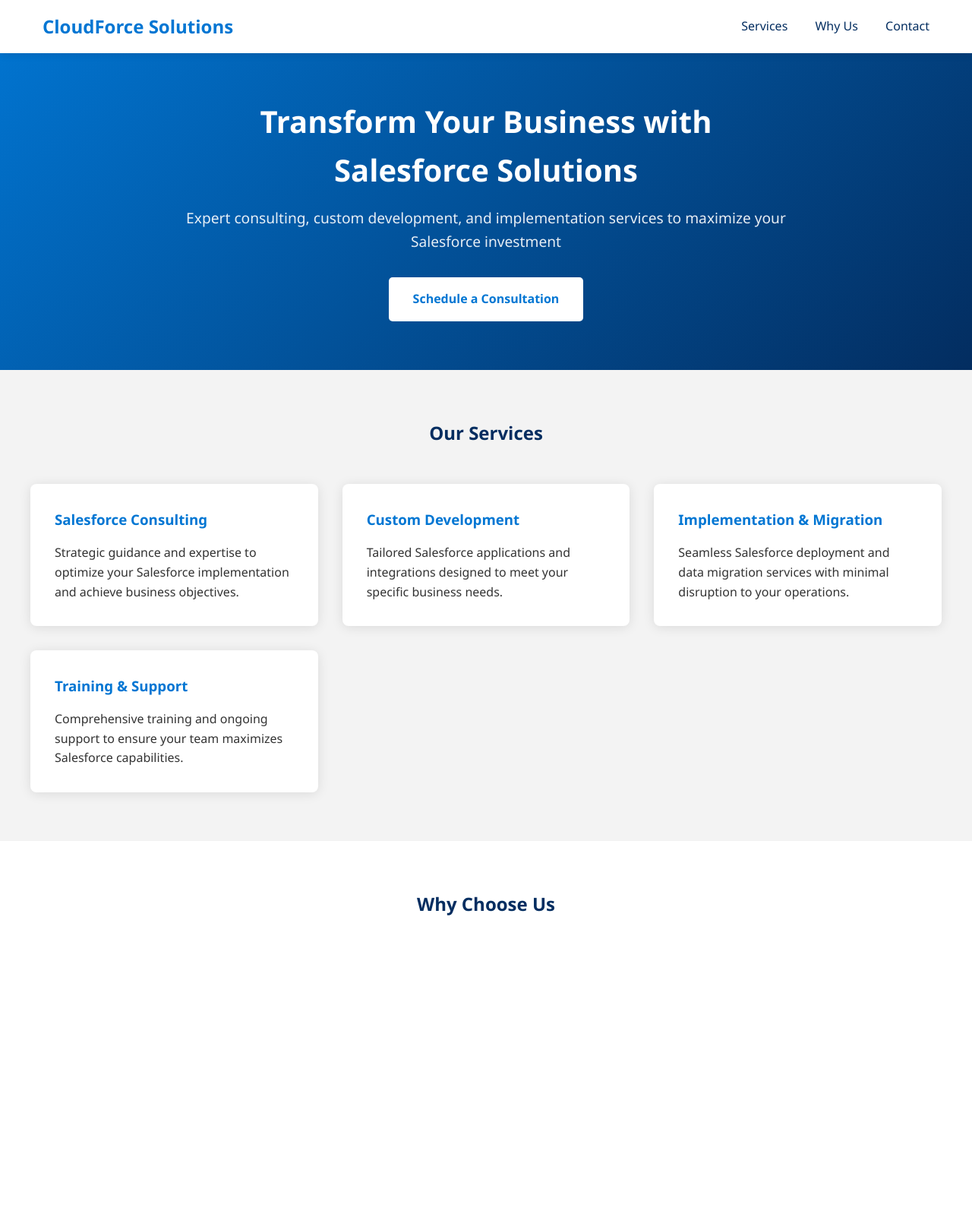
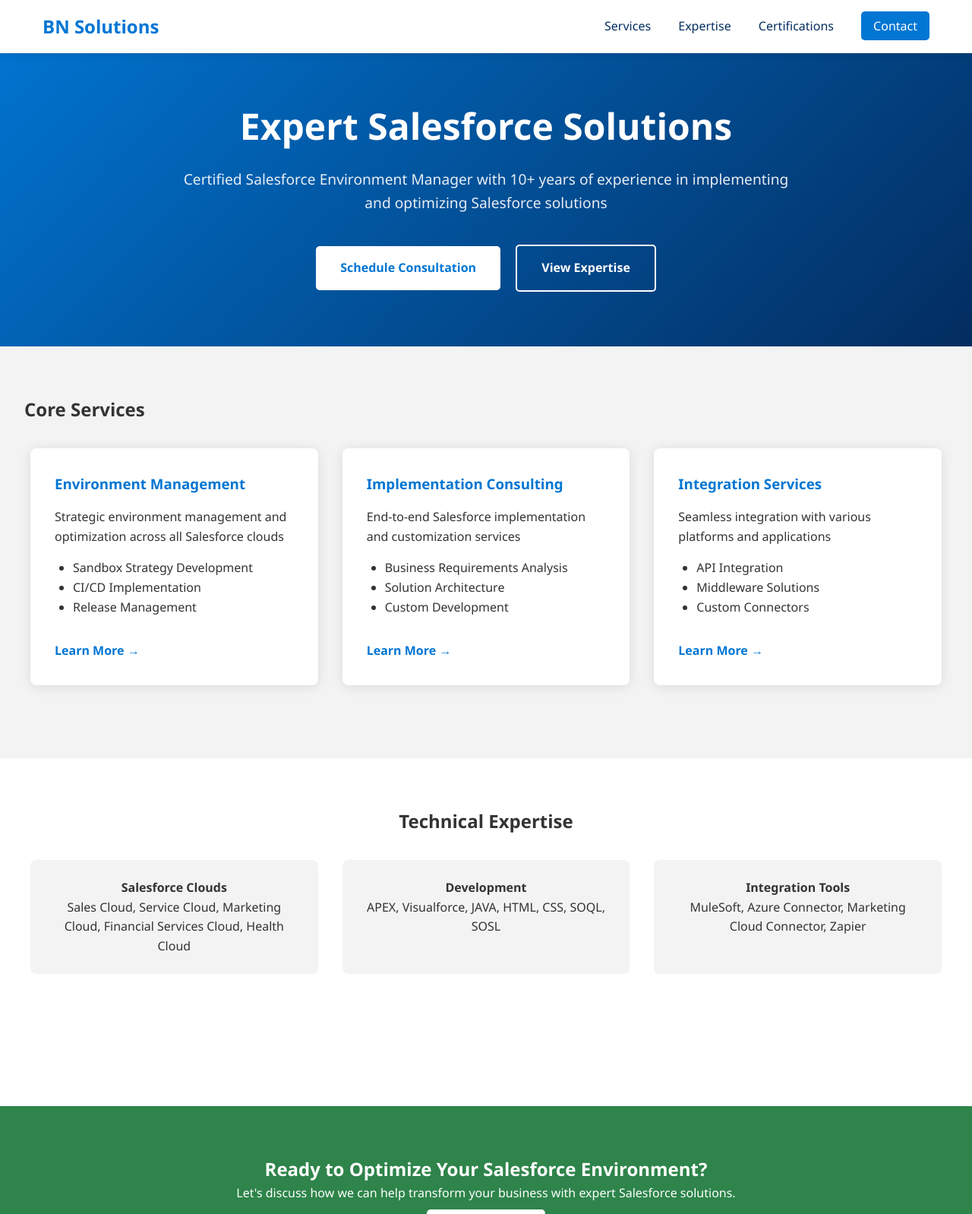
Before and after one commit to anudeepc/newTestWeb, a plain HTML site: page index.html in a window 1280 px wide. Shown: the top 1598 px of the page at 76% size. Drawn offline with Linux system fonts and the light colour scheme.

Commit message:
Create main page and styles

```diff
--- a/index.html
+++ b/index.html
@@ -3,271 +3,108 @@
 <head>
     <meta charset="UTF-8">
     <meta name="viewport" content="width=device-width, initial-scale=1.0">
-    <title>CloudForce Solutions - Salesforce Consulting & Development</title>
-    <style>
-        :root {
-            --primary: #0176d3;  /* Salesforce blue */
-            --secondary: #032d60;
-            --accent: #2e844a;
-            --light: #f3f3f3;
-            --dark: #032d60;
-        }
-
-        * {
-            margin: 0;
-            padding: 0;
-            box-sizing: border-box;
-            font-family: 'Segoe UI', Roboto, 'Helvetica Neue', Arial, sans-serif;
-        }
-
-        body {
-            line-height: 1.6;
-            color: #333;
-        }
-
-        /* Navigation */
-        .nav {
-            background: white;
-            box-shadow: 0 2px 10px rgba(0,0,0,0.1);
-            position: fixed;
-            width: 100%;
-            top: 0;
-            z-index: 1000;
-        }
-
-        .nav-content {
-            max-width: 1200px;
-            margin: 0 auto;
-            padding: 1rem;
-            display: flex;
-            justify-content: space-between;
-            align-items: center;
-        }
-
-        .logo {
-            font-size: 1.5rem;
-            font-weight: bold;
-            color: var(--primary);
-            text-decoration: none;
-        }
-
-        .nav-links a {
-            text-decoration: none;
-            color: var(--dark);
-            margin-left: 2rem;
-            font-weight: 500;
-            transition: color 0.3s;
-        }
-
-        .nav-links a:hover {
-            color: var(--primary);
-        }
-
-        /* Hero Section */
-        .hero {
-            background: linear-gradient(135deg, var(--primary), var(--secondary));
-            color: white;
-            padding: 8rem 2rem 4rem;
-            text-align: center;
-        }
-
-        .hero-content {
-            max-width: 800px;
-            margin: 0 auto;
-        }
-
-        .hero h1 {
-            font-size: 2.5rem;
-            margin-bottom: 1rem;
-        }
-
-        .hero p {
-            font-size: 1.2rem;
-            margin-bottom: 2rem;
-            opacity: 0.9;
-        }
-
-        /* Services Section */
-        .services {
-            padding: 4rem 2rem;
-            background: var(--light);
-        }
-
-        .section-title {
-            text-align: center;
-            margin-bottom: 3rem;
-            color: var(--dark);
-        }
-
-        .services-grid {
-            display: grid;
-            grid-template-columns: repeat(auto-fit, minmax(300px, 1fr));
-            gap: 2rem;
-            max-width: 1200px;
-            margin: 0 auto;
-        }
-
-        .service-card {
-            background: white;
-            padding: 2rem;
-            border-radius: 8px;
-            box-shadow: 0 2px 15px rgba(0,0,0,0.1);
-            transition: transform 0.3s;
-        }
-
-        .service-card:hover {
-            transform: translateY(-5px);
-        }
-
-        .service-card h3 {
-            color: var(--primary);
-            margin-bottom: 1rem;
-        }
-
-        /* CTA Section */
-        .cta {
-            background: var(--accent);
-            color: white;
-            padding: 4rem 2rem;
-            text-align: center;
-        }
-
-        .button {
-            display: inline-block;
-            padding: 1rem 2rem;
-            background: white;
-            color: var(--primary);
-            text-decoration: none;
-            border-radius: 5px;
-            font-weight: bold;
-            transition: transform 0.3s;
-        }
-
-        .button:hover {
-            transform: scale(1.05);
-        }
-
-        /* Why Us Section */
-        .why-us {
-            padding: 4rem 2rem;
-            background: white;
-        }
-
-        .stats-grid {
-            display: grid;
-            grid-template-columns: repeat(auto-fit, minmax(200px, 1fr));
-            gap: 2rem;
-            max-width: 1000px;
-            margin: 0 auto;
-            text-align: center;
-        }
-
-        .stat-card {
-            padding: 1.5rem;
-        }
-
-        .stat-number {
-            font-size: 2.5rem;
-            color: var(--primary);
-            font-weight: bold;
-            margin-bottom: 0.5rem;
-        }
-
-        /* Footer */
-        footer {
-            background: var(--dark);
-            color: white;
-            padding: 2rem;
-            text-align: center;
-        }
-
-        @media (max-width: 768px) {
-            .nav-links {
-                display: none;
-            }
-
-            .hero h1 {
-                font-size: 2rem;
-            }
-
-            .services-grid {
-                grid-template-columns: 1fr;
-            }
-        }
-    </style>
+    <title>BN Solutions - Salesforce Consulting Excellence</title>
+    <link rel="stylesheet" href="styles.css">
 </head>
 <body>
     <nav class="nav">
         <div class="nav-content">
-            <a href="#" class="logo">CloudForce Solutions</a>
+            <a href="index.html" class="logo">BN Solutions</a>
             <div class="nav-links">
-                <a href="#services">Services</a>
-                <a href="#why-us">Why Us</a>
-                <a href="#contact">Contact</a>
+                <a href="services.html">Services</a>
+                <a href="expertise.html">Expertise</a>
+                <a href="certifications.html">Certifications</a>
+                <a href="contact.html" class="nav-cta">Contact</a>
             </div>
         </div>
     </nav>
 
     <section class="hero">
         <div class="hero-content">
-            <h1>Transform Your Business with Salesforce Solutions</h1>
-            <p>Expert consulting, custom development, and implementation services to maximize your Salesforce investment</p>
-            <a href="#contact" class="button">Schedule a Consultation</a>
-        </div>
-    </section>
-
-    <section class="services" id="services">
-        <h2 class="section-title">Our Services</h2>
-        <div class="services-grid">
-            <div class="service-card">
-                <h3>Salesforce Consulting</h3>
-                <p>Strategic guidance and expertise to optimize your Salesforce implementation and achieve business objectives.</p>
-            </div>
-            <div class="service-card">
-                <h3>Custom Development</h3>
-                <p>Tailored Salesforce applications and integrations designed to meet your specific business needs.</p>
-            </div>
-            <div class="service-card">
-                <h3>Implementation & Migration</h3>
-                <p>Seamless Salesforce deployment and data migration services with minimal disruption to your operations.</p>
-            </div>
-            <div class="service-card">
-                <h3>Training & Support</h3>
-                <p>Comprehensive training and ongoing support to ensure your team maximizes Salesforce capabilities.</p>
+            <h1>Expert Salesforce Solutions</h1>
+            <p class="hero-subtitle">Certified Salesforce Environment Manager with 10+ years of experience in implementing and optimizing Salesforce solutions</p>
+            <div class="hero-buttons">
+                <a href="contact.html" class="button primary">Schedule Consultation</a>
+                <a href="expertise.html" class="button secondary">View Expertise</a>
             </div>
         </div>
     </section>
 
-    <section class="why-us" id="why-us">
-        <h2 class="section-title">Why Choose Us</h2>
-        <div class="stats-grid">
-            <div class="stat-card">
-                <div class="stat-number">10+</div>
-                <p>Years Experience</p>
+    <section class="key-services">
+        <h2>Core Services</h2>
+        <div class="services-grid">
+            <div class="service-card">
+                <h3>Environment Management</h3>
+                <p>Strategic environment management and optimization across all Salesforce clouds</p>
+                <ul>
+                    <li>Sandbox Strategy Development</li>
+                    <li>CI/CD Implementation</li>
+                    <li>Release Management</li>
+                </ul>
+                <a href="services.html#environment" class="learn-more">Learn More →</a>
             </div>
-            <div class="stat-card">
-                <div class="stat-number">200+</div>
-                <p>Projects Completed</p>
+            <div class="service-card">
+                <h3>Implementation Consulting</h3>
+                <p>End-to-end Salesforce implementation and customization services</p>
+                <ul>
+                    <li>Business Requirements Analysis</li>
+                    <li>Solution Architecture</li>
+                    <li>Custom Development</li>
+                </ul>
+                <a href="services.html#consulting" class="learn-more">Learn More →</a>
             </div>
-            <div class="stat-card">
-                <div class="stat-number">98%</div>
-                <p>Client Satisfaction</p>
-            </div>
-            <div class="stat-card">
-                <div class="stat-number">50+</div>
-                <p>Certified Experts</p>
+            <div class="service-card">
+                <h3>Integration Services</h3>
+                <p>Seamless integration with various platforms and applications</p>
+                <ul>
+                    <li>API Integration</li>
+                    <li>Middleware Solutions</li>
+                    <li>Custom Connectors</li>
+                </ul>
+                <a href="services.html#integration" class="learn-more">Learn More →</a>
             </div>
         </div>
     </section>
 
-    <section class="cta">
-        <h2>Ready to Transform Your Business?</h2>
-        <p>Let's discuss how we can help you leverage Salesforce to achieve your goals.</p>
-        <a href="#contact" class="button">Get Started</a>
+    <section class="expertise-highlight">
+        <h2>Technical Expertise</h2>
+        <div class="expertise-grid">
+            <div class="expertise-card">
+                <h4>Salesforce Clouds</h4>
+                <p>Sales Cloud, Service Cloud, Marketing Cloud, Financial Services Cloud, Health Cloud</p>
+            </div>
+            <div class="expertise-card">
+                <h4>Development</h4>
+                <p>APEX, Visualforce, JAVA, HTML, CSS, SOQL, SOSL</p>
+            </div>
+            <div class="expertise-card">
+                <h4>Integration Tools</h4>
+                <p>MuleSoft, Azure Connector, Marketing Cloud Connector, Zapier</p>
+            </div>
+        </div>
+        <a href="expertise.html" class="button secondary">View Full Profile</a>
+    </section>
+
+    <section class="cta-section">
+        <h2>Ready to Optimize Your Salesforce Environment?</h2>
+        <p>Let's discuss how we can help transform your business with expert Salesforce solutions.</p>
+        <a href="contact.html" class="button primary">Get Started</a>
     </section>
 
     <footer>
-        <p>&copy; 2024 CloudForce Solutions. All rights reserved.</p>
+        <div class="footer-content">
+            <div class="footer-info">
+                <h3>BN Solutions</h3>
+                <p>Expert Salesforce Consulting & Implementation Services</p>
+            </div>
+            <div class="footer-contact">
+                <p>Email: bhavananeelagiri@gmail.com</p>
+                <p>Phone: +61 415 735 904</p>
+            </div>
+        </div>
+        <div class="footer-bottom">
+            <p>&copy; 2024 BN Solutions. All rights reserved.</p>
+        </div>
     </footer>
 </body>
 </html>
--- /dev/null
+++ b/styles.css
@@ -0,0 +1,230 @@
+:root {
+    --primary: #0176d3;
+    --secondary: #032d60;
+    --accent: #2e844a;
+    --light: #f3f3f3;
+    --dark: #032d60;
+    --text: #333;
+    --text-light: #666;
+}
+
+* {
+    margin: 0;
+    padding: 0;
+    box-sizing: border-box;
+    font-family: 'Segoe UI', Roboto, 'Helvetica Neue', Arial, sans-serif;
+}
+
+body {
+    line-height: 1.6;
+    color: var(--text);
+}
+
+/* Navigation */
+.nav {
+    background: white;
+    box-shadow: 0 2px 10px rgba(0,0,0,0.1);
+    position: fixed;
+    width: 100%;
+    top: 0;
+    z-index: 1000;
+}
+
+.nav-content {
+    max-width: 1200px;
+    margin: 0 auto;
+    padding: 1rem;
+    display: flex;
+    justify-content: space-between;
+    align-items: center;
+}
+
+.logo {
+    font-size: 1.5rem;
+    font-weight: bold;
+    color: var(--primary);
+    text-decoration: none;
+}
+
+.nav-links a {
+    text-decoration: none;
+    color: var(--dark);
+    margin-left: 2rem;
+    font-weight: 500;
+    transition: color 0.3s;
+}
+
+.nav-links a:hover {
+    color: var(--primary);
+}
+
+.nav-cta {
+    background: var(--primary);
+    color: white !important;
+    padding: 0.5rem 1rem;
+    border-radius: 5px;
+}
+
+.nav-cta:hover {
+    background: var(--secondary);
+}
+
+/* Hero Section */
+.hero {
+    background: linear-gradient(135deg, var(--primary), var(--secondary));
+    color: white;
+    padding: 8rem 2rem 4rem;
+    text-align: center;
+}
+
+.hero-content {
+    max-width: 800px;
+    margin: 0 auto;
+}
+
+.hero h1 {
+    font-size: 3rem;
+    margin-bottom: 1rem;
+}
+
+.hero-subtitle {
+    font-size: 1.2rem;
+    margin-bottom: 2rem;
+    opacity: 0.9;
+}
+
+/* Buttons */
+.button {
+    display: inline-block;
+    padding: 1rem 2rem;
+    text-decoration: none;
+    border-radius: 5px;
+    font-weight: bold;
+    transition: all 0.3s;
+    margin: 0.5rem;
+}
+
+.primary {
+    background: white;
+    color: var(--primary);
+}
+
+.secondary {
+    background: transparent;
+    color: white;
+    border: 2px solid white;
+}
+
+.button:hover {
+    transform: translateY(-2px);
+    box-shadow: 0 2px 10px rgba(0,0,0,0.1);
+}
+
+/* Services Section */
+.key-services {
+    padding: 4rem 2rem;
+    background: var(--light);
+}
+
+.services-grid {
+    display: grid;
+    grid-template-columns: repeat(auto-fit, minmax(300px, 1fr));
+    gap: 2rem;
+    max-width: 1200px;
+    margin: 2rem auto;
+}
+
+.service-card {
+    background: white;
+    padding: 2rem;
+    border-radius: 8px;
+    box-shadow: 0 2px 15px rgba(0,0,0,0.1);
+    transition: transform 0.3s;
+}
+
+.service-card:hover {
+    transform: translateY(-5px);
+}
+
+.service-card h3 {
+    color: var(--primary);
+    margin-bottom: 1rem;
+}
+
+.service-card ul {
+    margin: 1rem 0;
+    padding-left: 1.5rem;
+}
+
+.learn-more {
+    color: var(--primary);
+    text-decoration: none;
+    font-weight: bold;
+    display: inline-block;
+    margin-top: 1rem;
+}
+
+/* Expertise Section */
+.expertise-highlight {
+    padding: 4rem 2rem;
+    text-align: center;
+}
+
+.expertise-grid {
+    display: grid;
+    grid-template-columns: repeat(auto-fit, minmax(250px, 1fr));
+    gap: 2rem;
+    max-width: 1200px;
+    margin: 2rem auto;
+}
+
+.expertise-card {
+    padding: 1.5rem;
+    background: var(--light);
+    border-radius: 8px;
+}
+
+/* CTA Section */
+.cta-section {
+    background: var(--accent);
+    color: white;
+    padding: 4rem 2rem;
+    text-align: center;
+}
+
+/* Footer */
+footer {
+    background: var(--dark);
+    color: white;
+    padding: 3rem 2rem 1rem;
+}
+
+.footer-content {
+    max-width: 1200px;
+    margin: 0 auto;
+    display: grid;
+    grid-template-columns: 1fr 1fr;
+    gap: 2rem;
+    margin-bottom: 2rem;
+}
+
+.footer-bottom {
+    text-align: center;
+    padding-top: 2rem;
+    border-top: 1px solid rgba(255,255,255,0.1);
+}
+
+/* Responsive Design */
+@media (max-width: 768px) {
+    .nav-links {
+        display: none;
+    }
+
+    .hero h1 {
+        font-size: 2rem;
+    }
+
+    .footer-content {
+        grid-template-columns: 1fr;
+    }
+}
```
